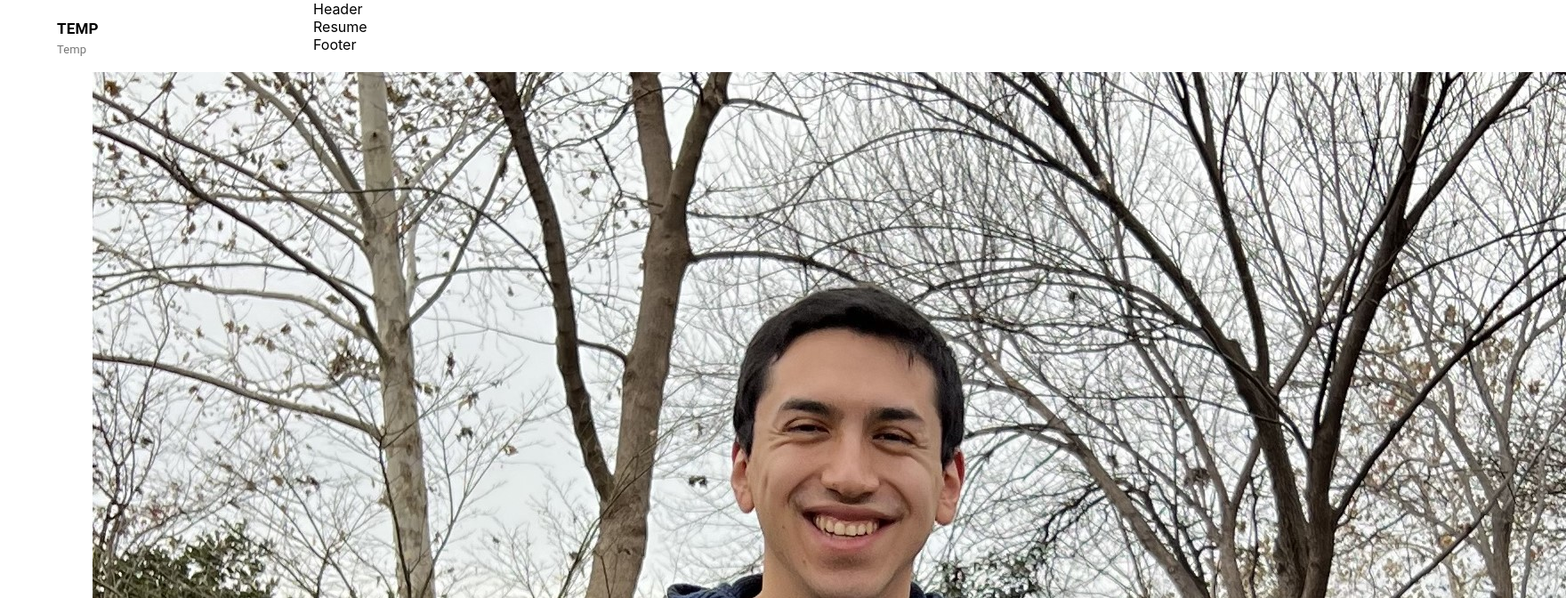
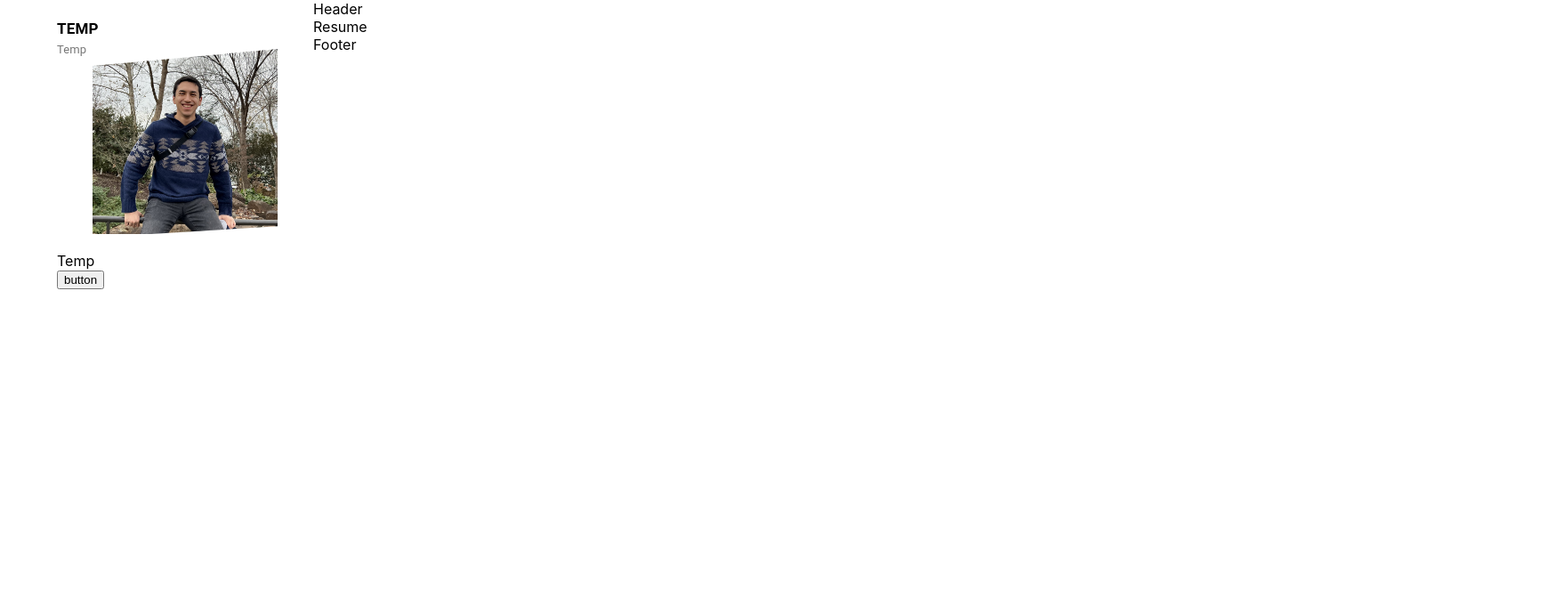
Before and after one commit to imata18/portfolio-homepage, a React (Create React App) app: page / in a window 1280 px wide. Shown: the top 672 px of the page at 89% size, 1760 px wide, since content can reach past the window. Built offline with nearby package versions, Linux system fonts and the light colour scheme.

Commit message:
Made image adapt to size of container

```diff
--- a/src/Components/Profile/Profile.css
+++ b/src/Components/Profile/Profile.css
@@ -21,3 +21,13 @@
     font-size: 13px;
     color: #777
 }
+
+.profile_image {
+    margin-top: -10px;
+    -webkit-clip-path: polygon(0 9%, 100% 0, 100% 94%, 0% 100%);
+    clip-path: polygon(0 9%, 100% 0, 100% 94%, 0% 100%);
+}
+
+.profile_image img {
+    width: 100%;
+}
```
